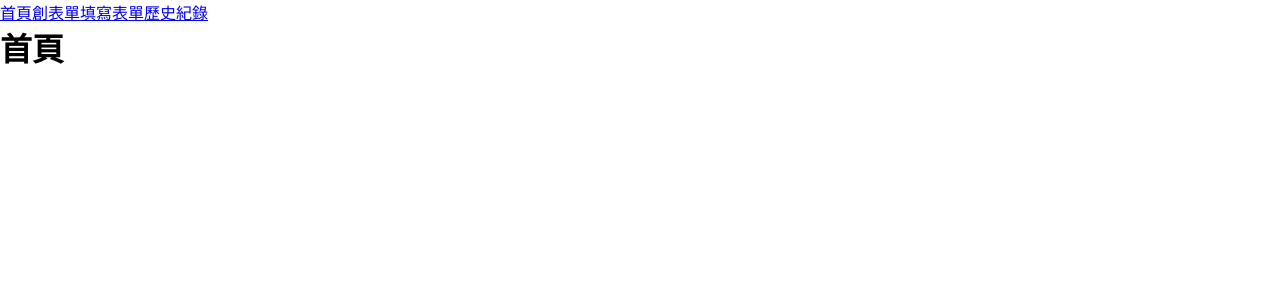
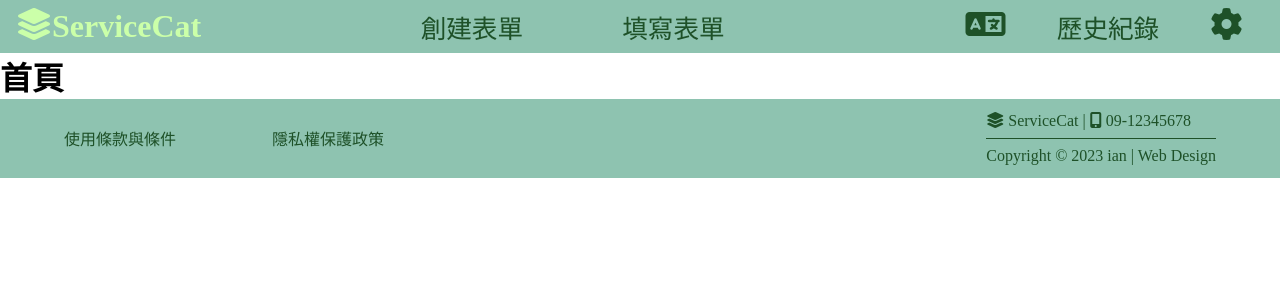
Before and after one commit to ianSama0217/quiz_frontend, a Vue app: page / in a window 1280 px wide. Shown: the top 300 px of the page. Built offline with nearby package versions, Linux system fonts and the light colour scheme.

Commit message:
create header and footer

```diff
--- a/src/App.vue
+++ b/src/App.vue
@@ -1,11 +1,13 @@
 <script setup>
 import { RouterLink, RouterView } from "vue-router";
 import navbar from "./components/navbar.vue";
+import foo from "./components/foo.vue";
 </script>
 
 <template>
   <navbar />
   <RouterView />
+  <foo />
 </template>
 
 <style scoped lang="scss"></style>
--- /dev/null
+++ b/src/components/foo.vue
@@ -0,0 +1,60 @@
+<script setup>
+import { RouterLink } from "vue-router";
+</script>
+
+<template>
+  <div class="foo">
+    <div class="linkBar">
+      <RouterLink to="/" class="link">使用條款與條件</RouterLink>
+      <RouterLink to="/" class="link">隱私權保護政策</RouterLink>
+    </div>
+
+    <div class="companyInfo">
+      <div class="logoBar">
+        <i class="fa-solid fa-layer-group"></i>
+        <span>
+          ServiceCat |
+          <i class="fa-solid fa-mobile-screen-button"></i> 09-12345678</span
+        >
+      </div>
+      <p>Copyright © 2023 ian | Web Design</p>
+    </div>
+  </div>
+</template>
+
+<style scoped lang="scss">
+$backgroundColor: #def5e5;
+$lightColor: #bcead5;
+$darkColor: #9ed5c5;
+$themeColor: #8ec3b0;
+$textColor: #1e5128;
+
+.foo {
+  background-color: $themeColor;
+  display: flex;
+  justify-content: space-between;
+  align-items: center;
+  padding: 1vw 5vw;
+  .linkBar {
+    width: 25vw;
+    display: flex;
+    justify-content: space-between;
+    .link {
+      text-decoration: none;
+      color: $textColor;
+    }
+  }
+
+  .companyInfo {
+    .logoBar {
+      padding-bottom: 0.5rem;
+      border-bottom: 1px solid $textColor;
+      color: $textColor;
+    }
+    p {
+      margin-top: 0.5rem;
+      color: $textColor;
+    }
+  }
+}
+</style>
--- a/src/components/navbar.vue
+++ b/src/components/navbar.vue
@@ -4,15 +4,111 @@ import { RouterLink, RouterView } from "vue-router";
 
 <template>
   <div class="navbar">
-    <RouterLink to="/">首頁</RouterLink>
-    <RouterLink to="/create">創表單</RouterLink>
-    <RouterLink to="/search">填寫表單</RouterLink>
-    <RouterLink to="/search_backend">歷史紀錄</RouterLink>
+    <RouterLink to="/" class="logo">
+      <i class="fa-solid fa-layer-group"></i>
+      <h1 class="webName">ServiceCat</h1>
+    </RouterLink>
+
+    <div class="linkBar">
+      <RouterLink to="/create" class="link">創建表單</RouterLink>
+      <RouterLink to="/search" class="link">填寫表單</RouterLink>
+    </div>
+
+    <div class="iconBar">
+      <i class="fa-solid fa-language icon"></i>
+
+      <RouterLink to="/search_backend" class="backendLink">
+        歷史紀錄
+      </RouterLink>
+
+      <i class="fa-solid fa-gear icon"></i>
+    </div>
   </div>
 </template>
 
 <style scoped lang="scss">
+$backgroundColor: #def5e5;
+$lightColor: #bcead5;
+$darkColor: #9ed5c5;
+$themeColor: #8ec3b0;
+$textColor: #1e5128;
 .navbar {
   display: flex;
+  justify-content: space-between;
+  background-color: $themeColor;
+  padding: 0.5rem 1rem;
+  .logo {
+    text-decoration: none;
+    display: flex;
+    .fa-layer-group {
+      font-size: 2rem;
+      animation: logoColor 1s ease 0s infinite alternate forwards;
+    }
+    .webName {
+      font-size: 2rem;
+      animation: logoColor 1s ease 0s infinite alternate forwards;
+    }
+  }
+
+  .linkBar {
+    width: 25vw;
+    display: flex;
+    justify-content: space-between;
+    .link {
+      text-decoration: none;
+      font-size: 1.6rem;
+      color: $textColor;
+      padding: 0 0.5rem;
+      transition: 0.5s ease;
+
+      &:hover {
+        background-color: $textColor;
+        color: $lightColor;
+      }
+    }
+  }
+
+  .iconBar {
+    width: 25vw;
+    display: flex;
+    justify-content: space-around;
+    .icon {
+      font-size: 2rem;
+      color: $textColor;
+      transition: 0.5s ease;
+
+      &:hover {
+        cursor: pointer;
+      }
+    }
+
+    .backendLink {
+      text-decoration: none;
+      font-size: 1.6rem;
+      color: $textColor;
+      padding: 0 0.5rem;
+      transition: 0.5s ease;
+
+      &:hover {
+        background-color: $textColor;
+        color: $lightColor;
+      }
+    }
+  }
+}
+
+@keyframes logoColor {
+  0% {
+    color: #ff9b9b;
+  }
+  33% {
+    color: #ffd6a5;
+  }
+  66% {
+    color: #fffec4;
+  }
+  100% {
+    color: #cbffa9;
+  }
 }
 </style>
```
